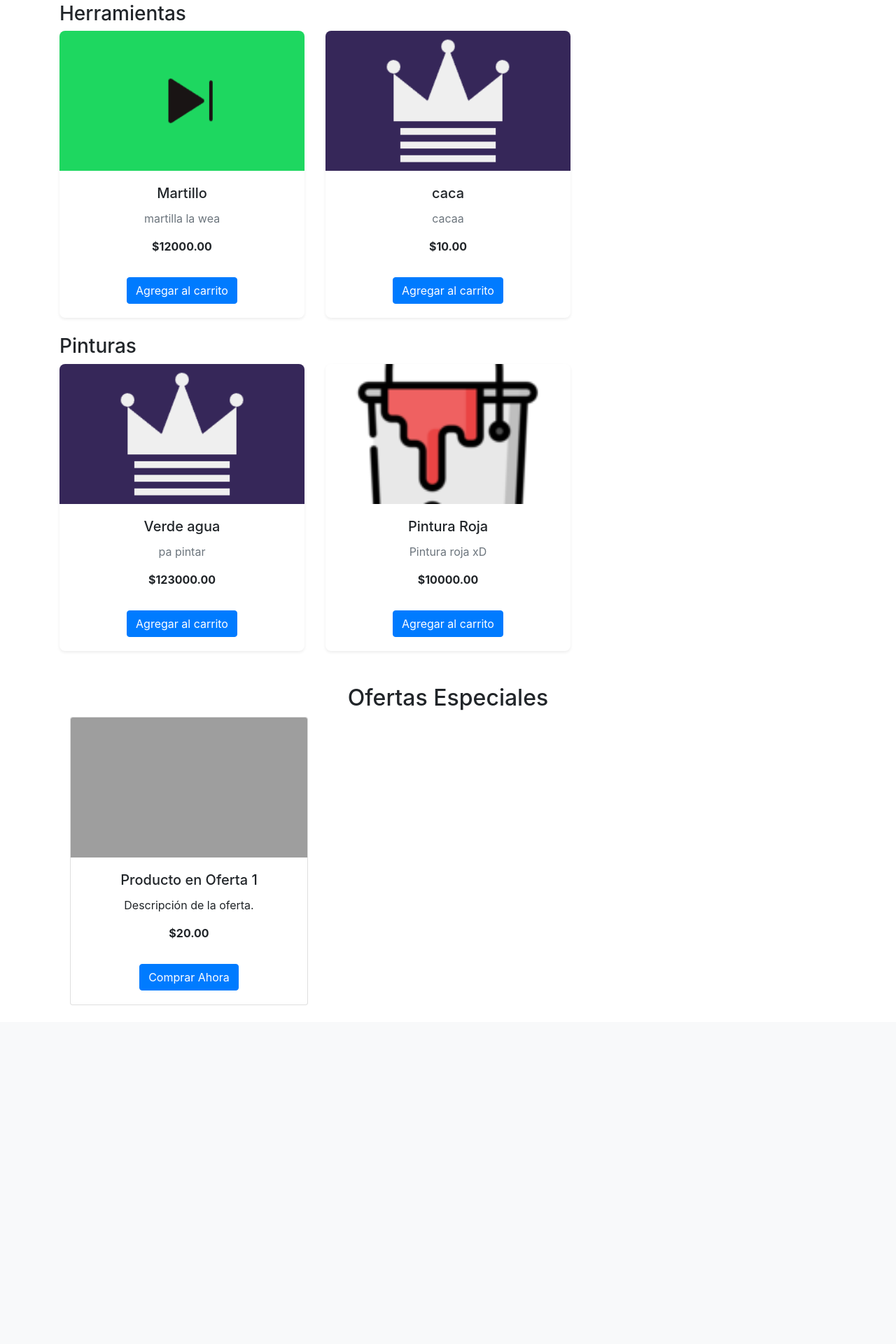
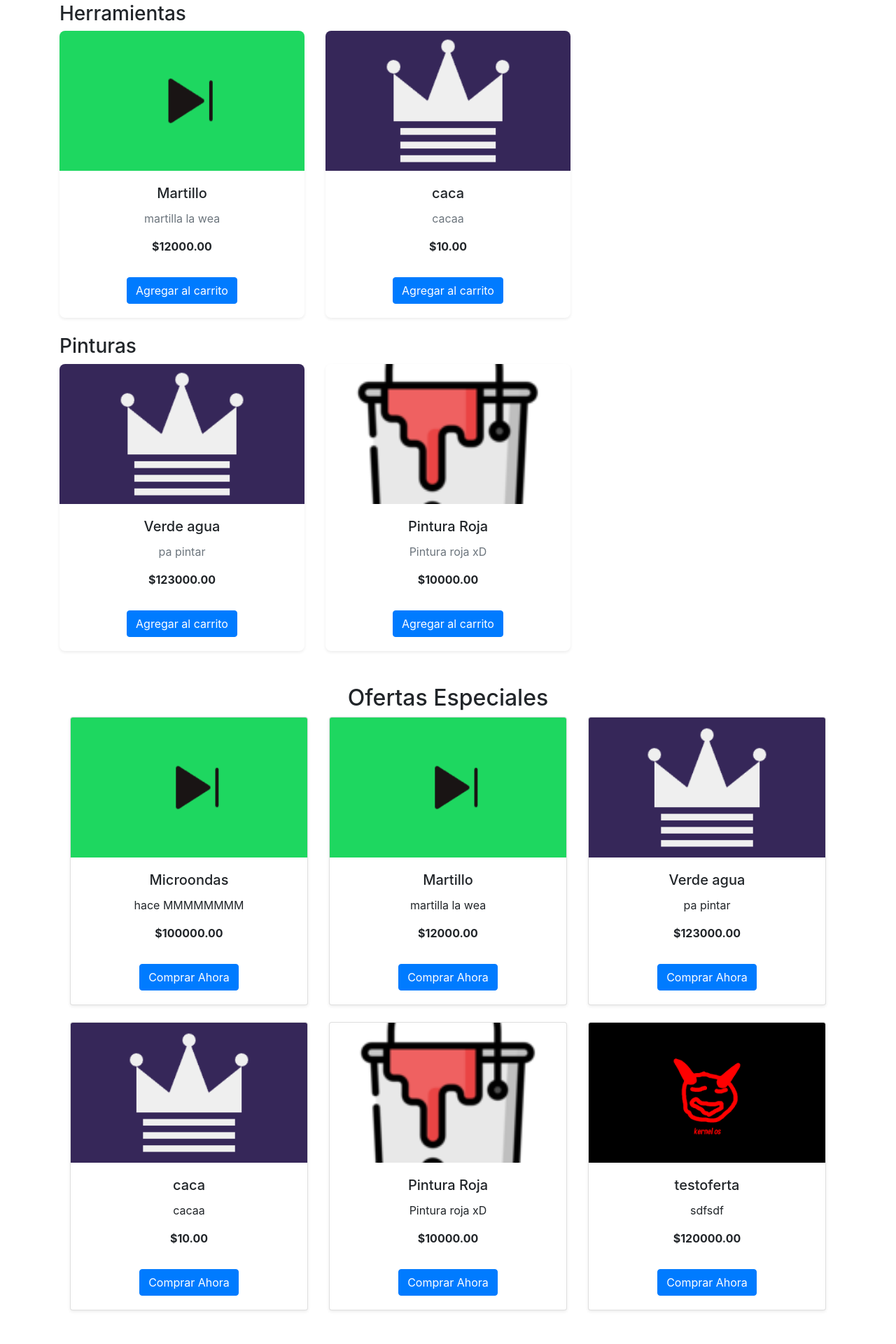
Before and after one commit to notfano/Ferreteria-django, a Django app: page / in a window 1280 px wide. Shown: the part 1353-3273 px from the top of the page at 70% size. Before the commit the page ends 2789 px from the top, so only its background shows below. Run offline with Django 5.2, Linux system fonts and the light colour scheme; data comes from the database, SQL or seed files in the repository; both versions use the stored data as it was after the commit; some libraries are stand-ins or nearby versions; grey boxes are pictures that could not be loaded.

Commit message:
unificacion vista y ofertas

```diff
--- a/ferreteriadjango/ferreteriacore/models.py
+++ b/ferreteriadjango/ferreteriacore/models.py
@@ -7,6 +7,7 @@ class producto(models.Model):
     precio = models.DecimalField(max_digits=10, decimal_places=2)
     categoria = models.CharField(max_length=100)
     disponible = models.BooleanField(default=True)
+    oferta = models.BooleanField(default=False)
     codigo = models.CharField(max_length=100)
     imagen = models.ImageField(upload_to='productos/', null=True, blank=True)
 
--- a/ferreteriadjango/ferreteriacore/templates/home.html
+++ b/ferreteriadjango/ferreteriacore/templates/home.html
@@ -66,21 +66,24 @@
         <div class="container my-4" id="ofertas">
             <h2 class="text-center">Ofertas Especiales</h2>
             <div class="row">
-                <div class="col-md-4">
-                    <div class="card">
-                        <img src="oferta1.jpg" class="card-img-top" alt="Oferta 1">
-                        <div class="card-body">
-                            <h5 class="card-title">Producto en Oferta 1</h5>
-                            <p class="card-text">Descripción de la oferta.</p>
-                            <p class="font-weight-bold">$20.00</p>
-                            <button class="btn btn-primary">Comprar Ahora</button>
+                {% for producto in productos_en_oferta %}
+                    <div class="col-md-4 mb-4">
+                        <div class="card shadow-sm">
+                            <img src="{{ producto.imagen.url }}" class="card-img-top" alt="{{ producto.nombre }}">
+                            <div class="card-body">
+                                <h5 class="card-title">{{ producto.nombre }}</h5>
+                                <p class="card-text">{{ producto.descripcion }}</p>
+                                <p class="font-weight-bold">${{ producto.precio }}</p>
+                                <button class="btn btn-primary">Comprar Ahora</button>
+                            </div>
                         </div>
                     </div>
-                </div>
-                <!-- Agrega más tarjetas de ofertas según sea necesario -->
+                {% empty %}
+                    <p>No hay productos en oferta.</p>
+                {% endfor %}
             </div>
         </div>
-    </div>
+
 
     <script>
         const searchInput = document.getElementById('search-input');
--- a/ferreteriadjango/ferreteriacore/urls.py
+++ b/ferreteriadjango/ferreteriacore/urls.py
@@ -1,10 +1,11 @@
 from django.urls import path
 from .views import pagina_principal
-from .views import productos_electrodomesticos
+
 
 
 
 urlpatterns = [
-    path('', productos_electrodomesticos, name='productos_electrodomesticos'),
+    path('', pagina_principal, name='pagina_principal'),
+
 
 ]
--- a/ferreteriadjango/ferreteriacore/views.py
+++ b/ferreteriadjango/ferreteriacore/views.py
@@ -1,11 +1,11 @@
 from django.shortcuts import render
 from .models import producto
 
-# Create your views here.
 def pagina_principal(request):
-    return render(request, 'home.html')  # Reemplaza con el nombre de tu archivo HTML
+    # Filtrar productos que están en oferta
+    productos_en_oferta = producto.objects.filter(oferta=True)
 
-def productos_electrodomesticos(request):
+    # Obtener categorías distintas y productos por categoría
     categorias = producto.objects.values_list('categoria', flat=True).distinct()
     productos_por_categoria = []
 
@@ -13,4 +13,8 @@ def productos_electrodomesticos(request):
         productos = producto.objects.filter(categoria=categoria)
         productos_por_categoria.append((categoria, productos))
 
-    return render(request, 'home.html', {'productos_por_categoria': productos_por_categoria})
+    # Pasar ambos contextos a la plantilla
+    return render(request, 'home.html', {
+        'productos_por_categoria': productos_por_categoria,
+        'productos_en_oferta': productos_en_oferta,
+    })
```
Also changed, not shown: ferreteriadjango/db.sqlite3, ferreteriadjango/ferreteriacore/migrations/0005_producto_oferta.py (added), ferreteriadjango/ferreteriacore/migrations/0006_alter_producto_oferta.py (added), ferreteriadjango/media/productos/Wallpaper_5.png (added).
